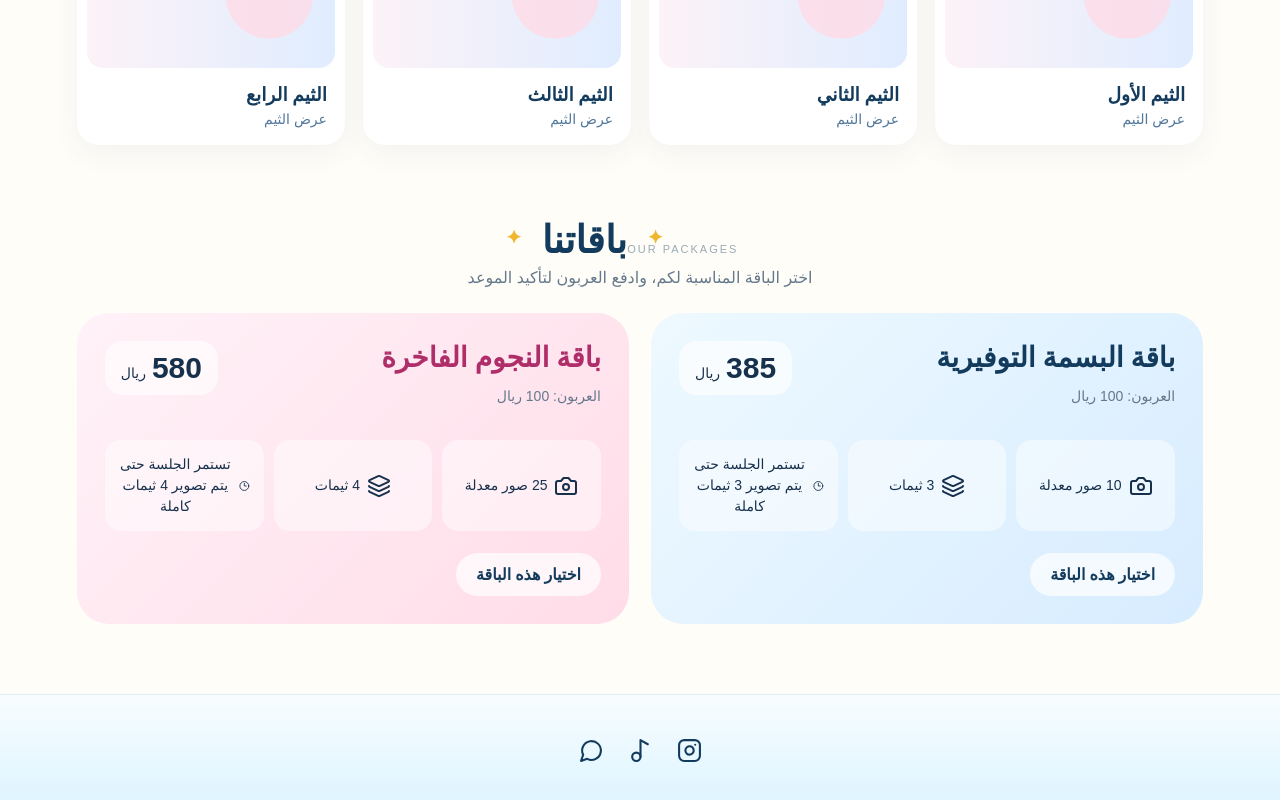
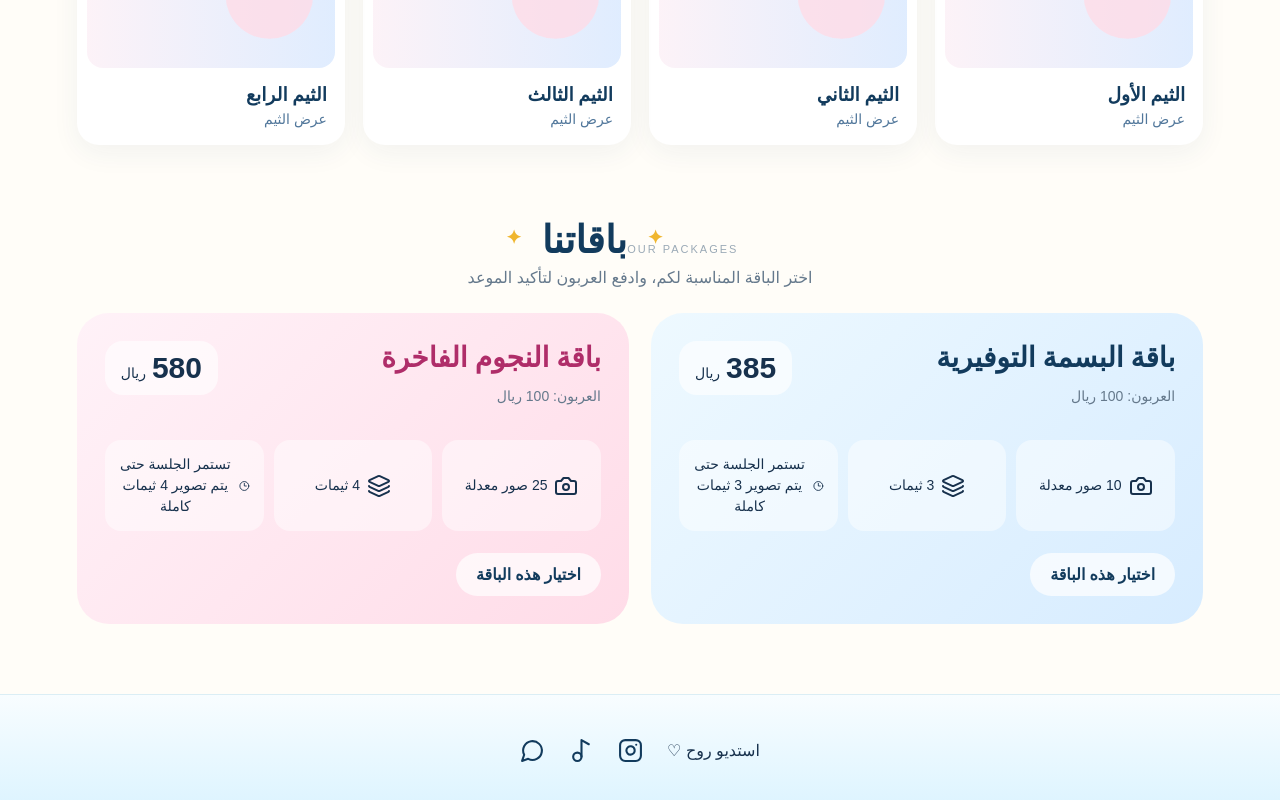
Before and after one commit to RanaAlbeladi/StudioRooh, a Next.js app: page / in a window 1280 px wide. Shown: the part 1100-1900 px from the top of the page. Built offline with nearby package versions, Linux system fonts and the light colour scheme; a web font is replaced by a local one.

Commit message:
Footer update

```diff
--- a/components/Footer.tsx
+++ b/components/Footer.tsx
@@ -1,11 +1,42 @@
 import { Instagram, MessageCircle, Music2 } from 'lucide-react';
 
-export default function Footer(){
-  return <footer id="contact" className="site-footer simple-footer">
-    <div className="footer-social" aria-label="حسابات استديو روح">
-      <a href="https://www.instagram.com/rooh.kids.studio/" target="_blank" rel="noreferrer" aria-label="Instagram"><Instagram/></a>
-      <a href="https://www.tiktok.com/@rooh.kids.studio" target="_blank" rel="noreferrer" aria-label="TikTok"><Music2/></a>
-      <a href="https://wa.me/966568747122" target="_blank" rel="noreferrer" aria-label="WhatsApp"><MessageCircle/></a>
-    </div>
-  </footer>
+export default function Footer() {
+  return (
+    <footer id="contact" className="site-footer simple-footer">
+
+      <div className="footer-brand">
+        استديو روح ♡
+      </div>
+
+      <div className="footer-social" aria-label="حسابات استديو روح">
+        <a
+          href="https://www.instagram.com/rooh.kids.studio/"
+          target="_blank"
+          rel="noreferrer"
+          aria-label="Instagram"
+        >
+          <Instagram />
+        </a>
+
+        <a
+          href="https://www.tiktok.com/@rooh.kids.studio"
+          target="_blank"
+          rel="noreferrer"
+          aria-label="TikTok"
+        >
+          <Music2 />
+        </a>
+
+        <a
+          href="https://wa.me/966568747122"
+          target="_blank"
+          rel="noreferrer"
+          aria-label="WhatsApp"
+        >
+          <MessageCircle />
+        </a>
+      </div>
+
+    </footer>
+  );
 }
```
